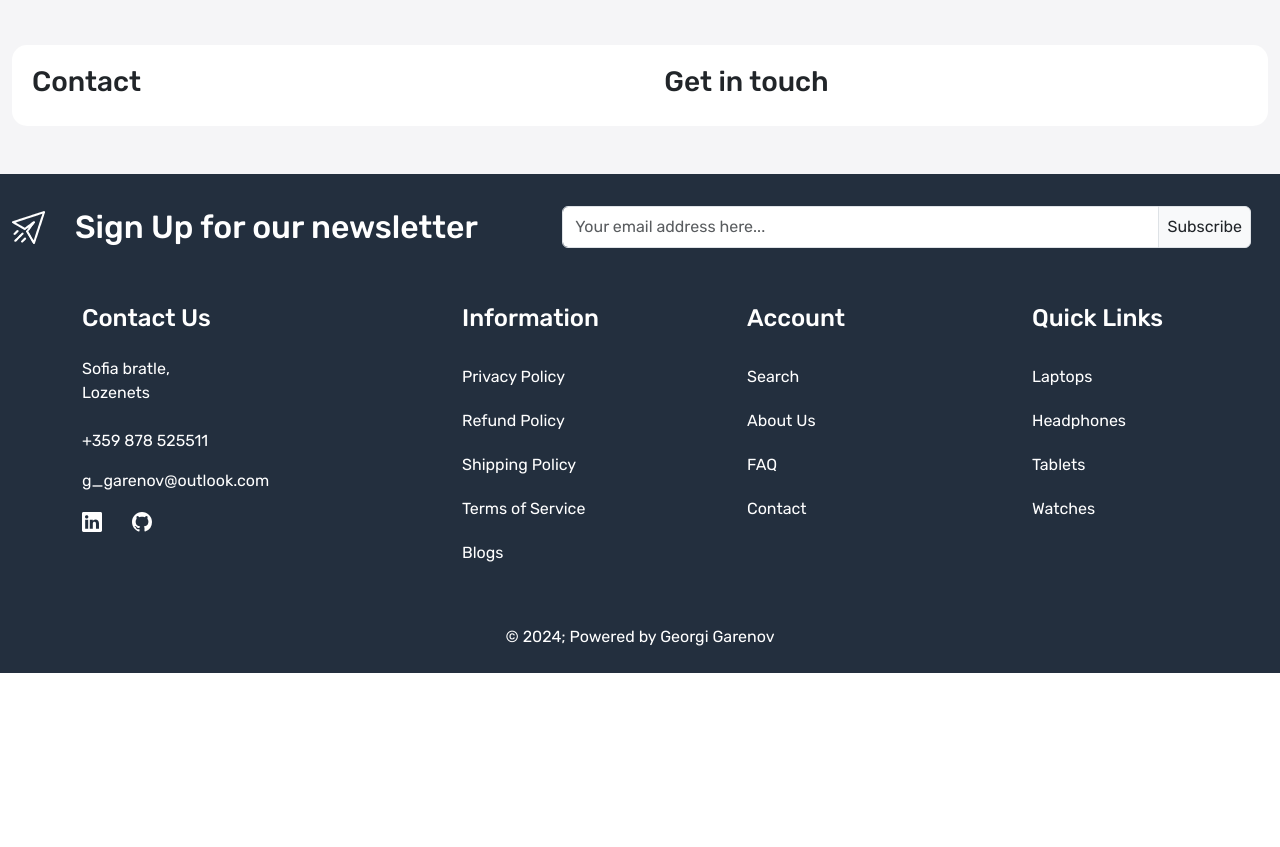
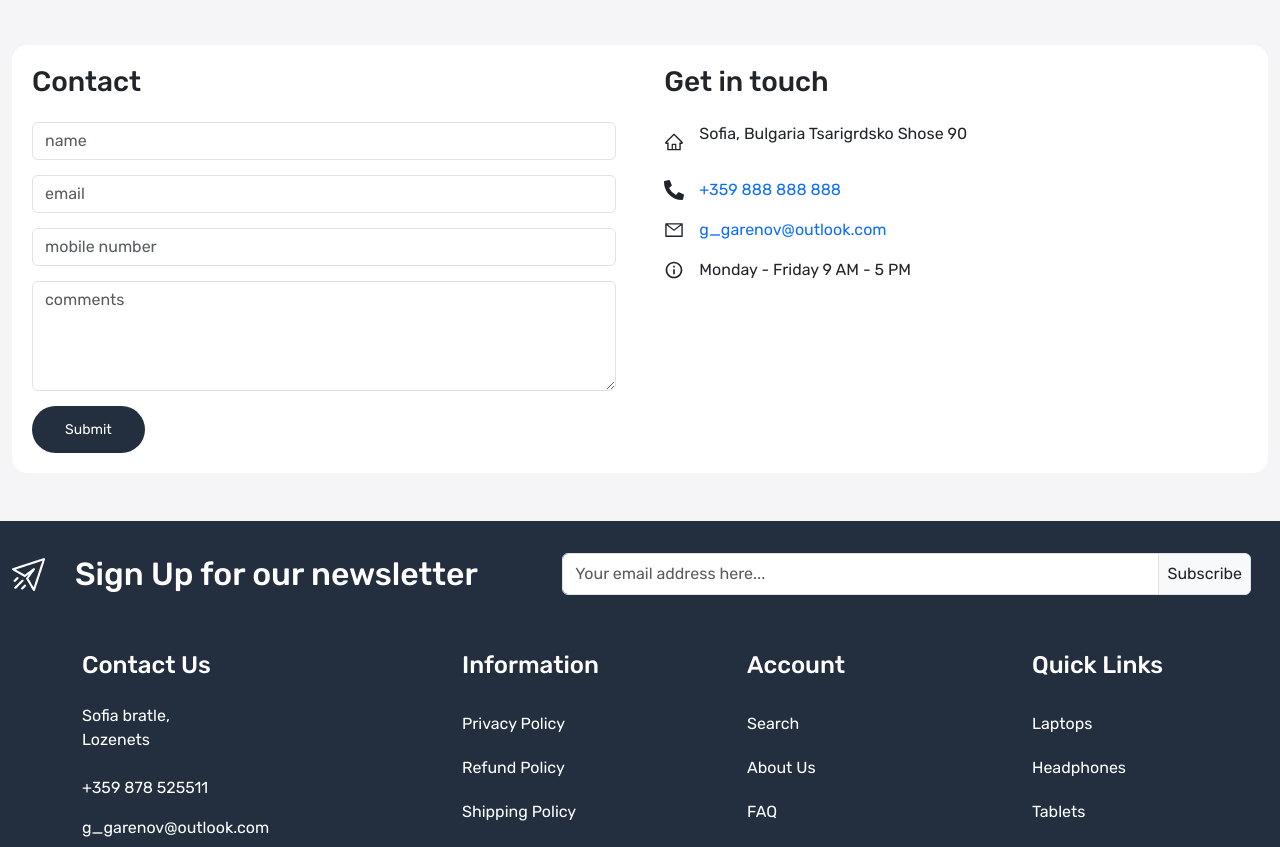
Before and after one commit to GGarenov/digital-store, a React (Create React App) app in the folder client/: page /contact in a window 1280 px wide. Shown: the part 860-1707 px from the top of the page. Before the commit the page ends 1533 px from the top, so only its background shows below. Built offline with nearby package versions, Linux system fonts and the light colour scheme.

Commit message:
Contact page is created successfully.

```diff
--- a/client/src/pages/Contact.js
+++ b/client/src/pages/Contact.js
@@ -1,6 +1,9 @@
 import React from "react";
 import BreadCrumb from "../components/BreadCrumb";
 import Meta from "../components/Meta";
+import { AiOutlineHome, AiOutlineMail } from "react-icons/ai";
+import { FaPhoneAlt } from "react-icons/fa";
+import { BiInfoCircle } from "react-icons/bi";
 
 const Contact = () => {
   return (
@@ -24,10 +27,57 @@ const Contact = () => {
             <div className="col-12 mt-5">
               <div className="contact-inner-wrapper d-flex justify-content-between">
                 <div>
-                  <h3 className="contact-title">Contact</h3>
+                  <h3 className="contact-title mb-4">Contact</h3>
+                  <form action="" className="d-flex flex-column gap-15">
+                    <div>
+                      <input type="text" className="form-control" placeholder="name" />
+                    </div>
+                    <div>
+                      <input type="email" className="form-control" placeholder="email" />
+                    </div>
+                    <div>
+                      <input type="tel" className="form-control" placeholder="mobile number" />
+                    </div>
+                    <div>
+                      <textarea
+                        name=""
+                        id=""
+                        className="w-100 form-control"
+                        cols="30"
+                        rows="4"
+                        placeholder="comments"
+                      ></textarea>
+                    </div>
+                    <div>
+                      <button type="submit" className="button border-0">
+                        Submit
+                      </button>
+                    </div>
+                  </form>
                 </div>
+
                 <div>
-                  <h3 className="contact-title">Get in touch</h3>
+                  <h3 className="contact-title mb-4">Get in touch</h3>
+                  <div>
+                    <ul className="ps-0">
+                      <li className="mb-3 d-flex gap-15 align-items-center">
+                        <AiOutlineHome className="fs-5" />
+                        <address>Sofia, Bulgaria Tsarigrdsko Shose 90</address>
+                      </li>
+                      <li className="mb-3 d-flex gap-15 align-items-center">
+                        <FaPhoneAlt className="fs-5" />
+                        <a href="tel:+359 888 888 888">+359 888 888 888</a>
+                      </li>
+                      <li className="mb-3 d-flex gap-15 align-items-center">
+                        <AiOutlineMail className="fs-5" />
+                        <a href="mailto:g_garenov@outlook.com"> g_garenov@outlook.com</a>
+                      </li>
+                      <li className="mb-3 d-flex gap-15 align-items-center">
+                        <BiInfoCircle className="fs-5" />
+                        <p className="mb-0">Monday - Friday 9 AM - 5 PM</p>
+                      </li>
+                    </ul>
+                  </div>
                 </div>
               </div>
             </div>
```
